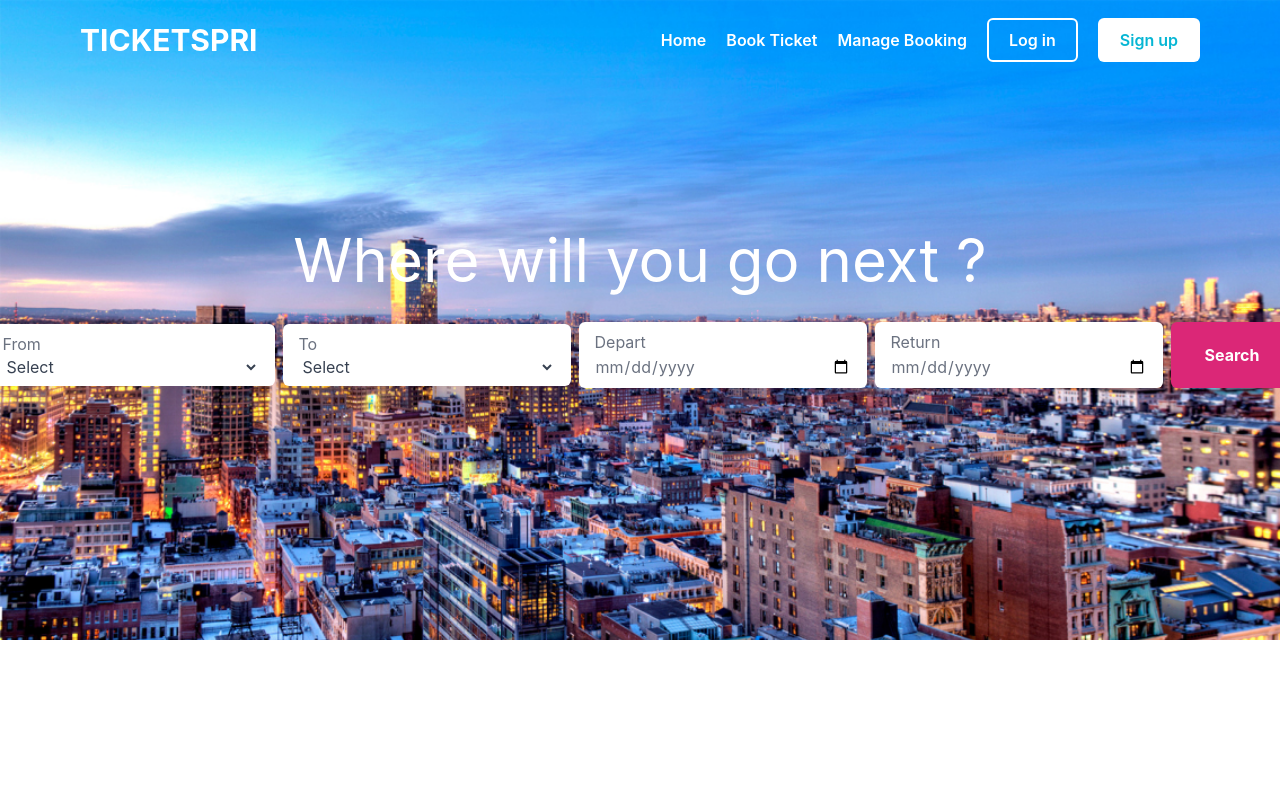
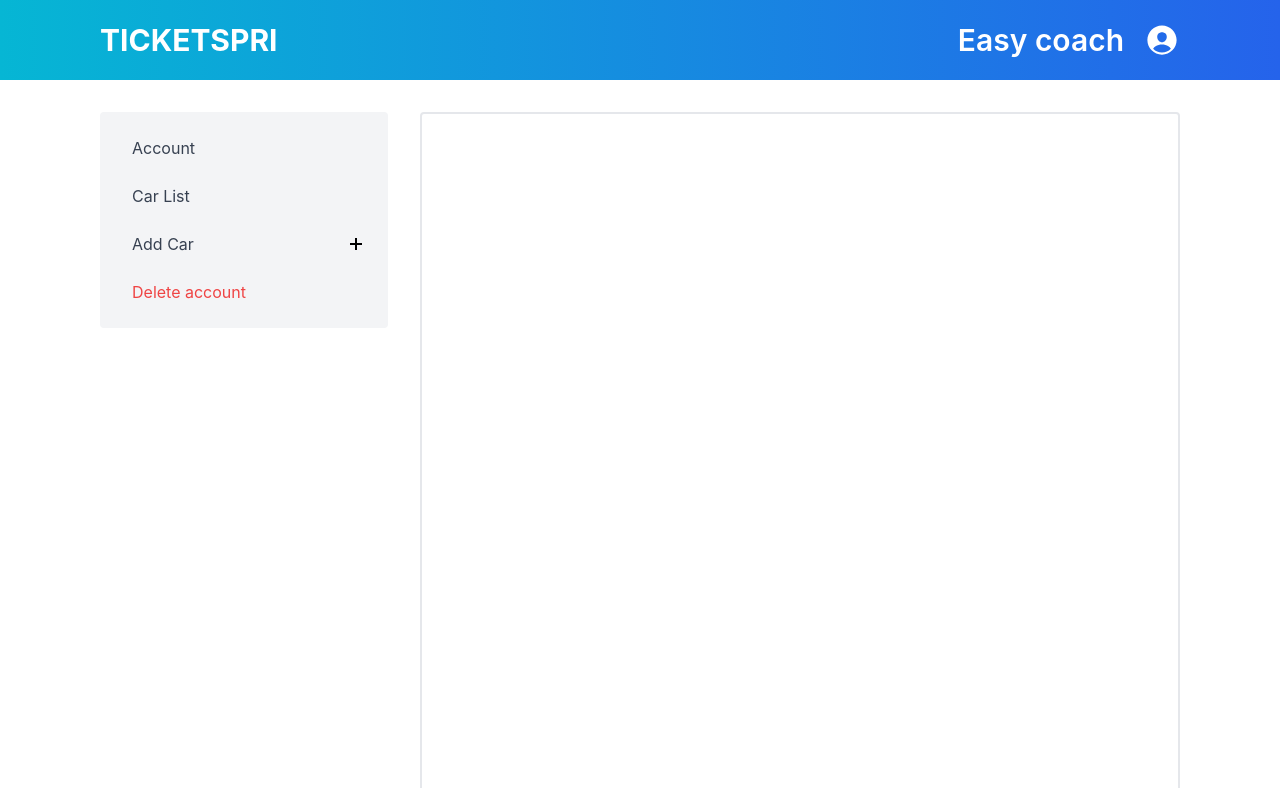
Before and after one commit to SheeTabz/TICKETSPRI, a React (Create React App) app: page / in a window 1280 px wide. Shown: the top 788 px of the page. Built offline with nearby package versions, Linux system fonts and the light colour scheme; grey boxes are pictures that could not be loaded.

Commit message:
Add components to display in app file

```diff
--- a/src/App.js
+++ b/src/App.js
@@ -1,17 +1,14 @@
 import './App.css';
-import NavBar1 from './components/NavBar1';
-import NavBar2 from './components/NavBar2';
-import LandingPage from './pages/LandingPage';
-import LogInPage from './pages/LogInPage';
+import DashboardTemp from './components/DashboardTemp';
+
+
 
 function App() {
+
   return (
-    <div className="App">
-  {/* <NavBar1/> */}
-  {/* <NavBar2/> */}
-  <LandingPage/>
-  {/* <LogInPage/> */}
-    </div>
+   <div>
+<DashboardTemp/>
+</div>
   );
 }
 
```
